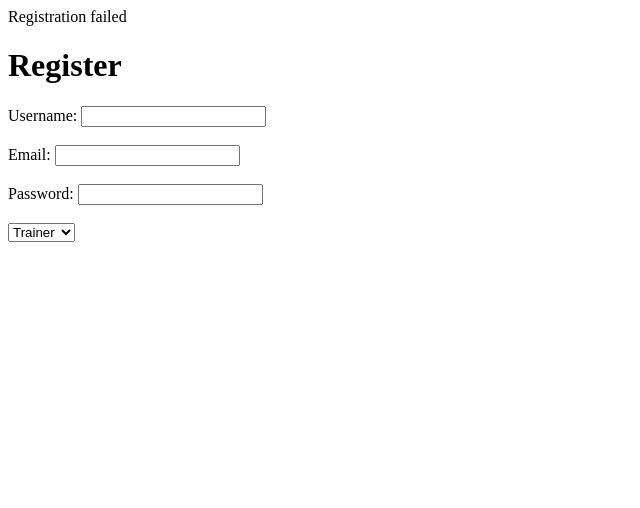
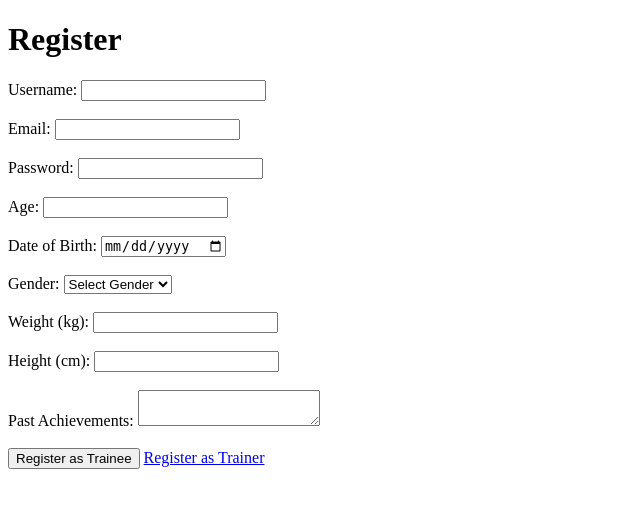
Before and after one commit to TOLGA1123/FitChamp, a Django app: page /register/ in a window 1280 px wide. Shown: the top 508 px of the page, without its empty margins (0-640 px from the left). Run offline with Django 4.2, Linux system fonts and the light colour scheme; some libraries are stand-ins or nearby versions.

Commit message:
trainer + trainee register

```diff
--- a/djangozzzzzz/urls.py
+++ b/djangozzzzzz/urls.py
@@ -26,4 +26,7 @@
     path('register/', views.register, name='register'),
     path('home/', views.home, name='home'),
     path('user/<str:user_id>/', views.user_info, name='user_info'),
+     path('trainer_info/<str:trainer_id>/', views.trainer_info, name='trainer_info'),
+     path('trainer_register/', views.trainer_register, name='trainer_register'),
+      path('trainer_register', views.trainer_info, name='trainer_info'),
 ]
--- a/myapp/views.py
+++ b/myapp/views.py
@@ -27,8 +27,50 @@
         return HttpResponse("Failed to apply schema: {}".format(e))
 
 def generate_user_id():
-    user_id = str(uuid.uuid4())[:11]  # Generate a UUID and truncate it to 11 characters
+    # Connect to the database
+    connection = psycopg2.connect(
+        dbname="mydatabase",
+        user="postgres",
+        password="1234",
+        host="localhost",
+        port="5432"
+    )
+
+    # Count the number of existing users
+    with connection.cursor() as cursor:
+        cursor.execute("SELECT COUNT(*) FROM userf")
+        num_users = cursor.fetchone()[0]
+
+    # Generate user_id by adding 1 to the count and padding it with zeros
+    user_id = str(1000000000 + num_users + 1)[-11:]
+
+    # Close the database connection
+    connection.close()
+
     return user_id
+
+def generate_trainer_id():
+    # Connect to the database
+    connection = psycopg2.connect(
+        dbname="mydatabase",
+        user="postgres",
+        password="1234",
+        host="localhost",
+        port="5432"
+    )
+
+    # Count the number of existing trainers
+    with connection.cursor() as cursor:
+        cursor.execute("SELECT COUNT(*) FROM trainer")
+        num_trainers = cursor.fetchone()[0]
+
+    # Generate trainer_id by adding 1 to the count and padding it with zeros
+    trainer_id = str(1000000000 + num_trainers + 1)[-11:]
+
+    # Close the database connection
+    connection.close()
+
+    return trainer_id
 
 def dictfetchall(cursor):
     "Return all rows from a cursor as a dict"
@@ -44,7 +86,7 @@
     row = cursor.fetchone()
     return dict(zip([col[0] for col in desc], row)) if row else None
 
-#trainer trainee different register views, first register trainee, go to trainer with button
+#trainee register
 def register(request):
     if request.method == 'POST':
         # Generate unique user_id
@@ -54,14 +96,12 @@
         user_name = request.POST.get('user_name')
         email = request.POST.get('email')
         password = request.POST.get('password')
-        if role == 'trainer':
-            #insert new trainer into trainer table (change html fields of trainer/ same ones with user-fields are already filled)
-            pass
-        elif role == 'trainee':
-            #insert new trainee into trainee table
-            pass
-        else:
-            return HttpResponse('Invalid role selected.')
+        age = request.POST.get('age')
+        date_of_birth = request.POST.get('date_of_birth')
+        gender = request.POST.get('gender')
+        weight = request.POST.get('weight')
+        height = request.POST.get('height')
+        past_achievements = request.POST.get('past_achievements')
         #ALTER USER postgres WITH PASSWORD '1234';      #password = 1234 in pgadmin
         #insert user after so avoid the possibility of only user part filled and go back
         connection = psycopg2.connect(
@@ -80,13 +120,49 @@
                 messages.error(request, 'An account with this email already exists.')
                 return redirect('register')
             cursor.execute("INSERT INTO userf (User_ID, User_name, Password, Email) VALUES (%s, %s, %s, %s)", [user_id, user_name, password, email])
+            cursor.execute("INSERT INTO trainee (User_ID, User_name, Password, Age, Date_of_Birth, Gender, Weight, Height, Past_Achievements) VALUES (%s, %s, %s, %s, %s, %s, %s, %s, %s)", [user_id, user_name, password, age, date_of_birth, gender, weight, height, past_achievements])
             connection.commit()
             connection.close()
         return redirect('login')
     else:
         # Render registration form
-        messages.error(request, 'Registration failed')
         return render(request, 'register.html')
+def trainer_register(request):
+    if request.method == 'POST':
+        # Generate unique user_id
+        user_id = generate_user_id()
+        trainer_id = generate_trainer_id()
+        # Get form data
+        user_name = request.POST.get('user_name')
+        email = request.POST.get('email')
+        password = request.POST.get('password')
+        specialization = request.POST.get('specialization')
+        telephone_number = request.POST.get('telephone_number')
+        social_media = request.POST.get('social_media')
+
+        connection = psycopg2.connect(
+            dbname="mydatabase",
+            user="postgres",
+            password="1234",
+            host="localhost",
+            port="5432"
+        )
+        with connection.cursor() as cursor:
+            cursor.execute("SELECT COUNT(*) FROM userf WHERE Email = %s", [email])
+            count = cursor.fetchone()[0]
+            # Check if a user with the same email already exists
+            if count > 0:
+                messages.error(request, 'An account with this email already exists.')
+                return redirect('trainer_register')
+            cursor.execute("INSERT INTO userf (User_ID, User_name, Password, Email) VALUES (%s, %s, %s, %s)", [user_id, user_name, password, email])
+            cursor.execute("INSERT INTO trainer (User_ID, Trainer_ID, User_name, Password, Specialization, Telephone_Number, Social_Media) VALUES (%s, %s, %s, %s, %s, %s, %s)", [user_id, trainer_id, user_name, password, specialization, telephone_number, social_media])
+            connection.commit()
+            connection.close()
+        return redirect('login')
+    else:
+        # Render trainer registration form
+        return render(request, 'trainer_register.html')
+
 def login(request):
     if request.method == 'POST':
         email = request.POST.get('email')
@@ -179,3 +255,8 @@
         'progresses': progresses,
     }
     return render(request, 'userinfo.html', context)
+
+
+def trainer_info(request, trainer_id):
+    # Your logic to retrieve trainer information using trainer_id
+    return render(request, 'trainer_info.html', {'trainer_id': trainer_id})
--- a/templates/register.html
+++ b/templates/register.html
@@ -5,6 +5,7 @@
     <meta name="viewport" content="width=device-width, initial-scale=1.0">
     <title>Register</title>
 </head>
+<body>
     {% if messages %}
     {% for message in messages %}
     <div class="alert alert-danger" role="alert">
@@ -12,7 +13,6 @@
     </div>
     {% endfor %}
     {% endif %}
-<head>
     <!-- Default registration form -->
     <h1>Register</h1>
     <form action="{% url 'register' %}" method="post">
@@ -23,58 +23,29 @@
         <input type="email" id="email" name="email" required><br><br>
         <label for="password">Password:</label>
         <input type="password" id="password" name="password" required><br><br>
-            <select id="role" name="role">
-                <option value="trainer">Trainer</option>
-                <option value="trainee">Trainee</option>
+
+        <!-- Additional fields for trainee registration -->
+        <label for="age">Age:</label>
+        <input type="number" id="age" name="age" required><br><br>
+        <label for="date_of_birth">Date of Birth:</label>
+        <input type="date" id="date_of_birth" name="date_of_birth" required><br><br>
+        <label for="gender">Gender:</label>
+        <select id="gender" name="gender" required>
+            <option value="">Select Gender</option>
+            <option value="male">Male</option>
+            <option value="female">Female</option>
+            <option value="other">Other</option>
         </select><br><br>
-              <!-- Additional fields for trainers -->
-    <div id="trainer_fields" style="display: none;">
-        <label for="trainer_name">Trainer Name:</label>
-        <input type="text" id="trainer_name" name="trainer_name"><br>
+        <label for="weight">Weight (kg):</label>
+        <input type="number" id="weight" name="weight" required><br><br>
+        <label for="height">Height (cm):</label>
+        <input type="number" id="height" name="height" required><br><br>
+        <label for="past_achievements">Past Achievements:</label>
+        <textarea id="past_achievements" name="past_achievements" required></textarea><br><br>
 
-        <label for="trainer_specialization">Specialization:</label>
-        <input type="text" id="trainer_specialization" name="trainer_specialization"><br>
-
-        <label for="trainer_telephone_number">Telephone Number:</label>
-        <input type="text" id="trainer_telephone_number" name="trainer_telephone_number"><br>
-
-        <label for="trainer_social_media">Social Media:</label>
-        <input type="text" id="trainer_social_media" name="trainer_social_media"><br>
-        <button type="submit">Register</button>
-    </div>
-
-    <!-- Additional fields for trainees -->
-    <div id="trainee_fields" style="display: none;">
-        <label for="trainee_name">Trainee Name:</label>
-        <input type="text" id="trainee_name" name="trainee_name"><br>
-
-        <label for="trainee_age">Age:</label>
-        <input type="number" id="trainee_age" name="trainee_age"><br>
-
-        <label for="trainee_experience">Experience:</label>
-        <input type="text" id="trainee_experience" name="trainee_experience"><br>
-        <button type="submit">Register</button>
-    </div>
-
-</form>
-
-<script>
-    // Show additional fields based on selected role
-    document.getElementById('role').addEventListener('change', function() {
-        var role = this.value;
-        if (role === 'trainer') {
-            document.getElementById('trainer_fields').style.display = 'block';
-            document.getElementById('trainee_fields').style.display = 'none';
-        } else if (role === 'trainee') {
-            document.getElementById('trainer_fields').style.display = 'none';
-            document.getElementById('trainee_fields').style.display = 'block';
-        } else {
-            document.getElementById('trainer_fields').style.display = 'none';
-            document.getElementById('trainee_fields').style.display = 'none';
-        }
-    });
-</script>
-
+        <!-- Button to navigate to trainer registration -->
+        <button type="submit" name="role" value="trainee">Register as Trainee</button>
+        <a href="{% url 'trainer_register' %}" class="btn btn-primary">Register as Trainer</a>
     </form>
 </body>
 </html>
--- a/templates/trainer_register.html
+++ b/templates/trainer_register.html
@@ -7,7 +7,7 @@
 </head>
 <body>
     <h1>Trainer Registration</h1>
-    <form action="{% url 'register' %}" method="post">
+    <form action="{% url 'trainer_register' %}" method="post">
         {% csrf_token %}
         <input type="hidden" name="role" value="trainer">
         <label for="user_name">Username:</label>
```
Also changed, not shown: templates/trainee_register.html (deleted, +0 -34 lines), templates/trainerinfo.html (added, +12 -0 lines). Lines whose indentation alone changed are shown as unchanged.
